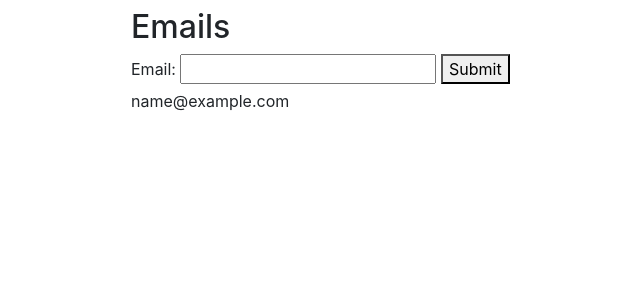
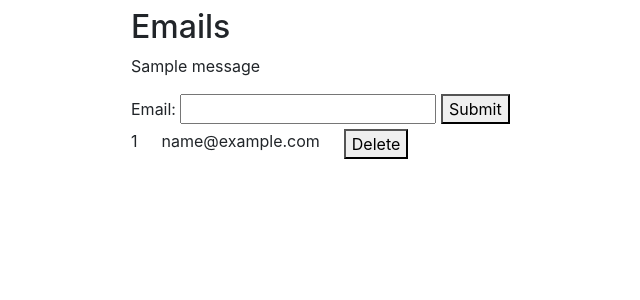
Before and after one commit to Jeremy-Hirschler/python, a Flask app: page / in a window 1280 px wide. Shown: the top 300 px of the page, without its empty margins (189-829 px from the left). Run offline with Flask 2, Linux system fonts and the light colour scheme; tables that the repository leaves empty or names only in its code hold one stand-in row (values such as "Sample post"); one stand-in notice (Sample message) is shown.

Commit message:
added delete route and flash for email validation

```diff
--- a/flask_MySQL/email_validate/server.py
+++ b/flask_MySQL/email_validate/server.py
@@ -1,6 +1,7 @@
-from flask import Flask, session, redirect, render_template, request
+from flask import Flask, session, redirect, render_template, request, flash
 from mysqlconnection import connectToMySQL
-
+import re
+EMAIL_REGEX = re.compile(r'^[a-zA-Z0-9.+_-]+@[a-zA-Z0-9._-]+\.[a-zA-Z]+$')
 
 app = Flask(__name__)
 app.secret_key = 'OSW'
@@ -14,12 +15,28 @@ def index():
 @app.route('/add_email', methods=['POST'])
 def add_email():
     mysql = connectToMySQL('emails')
+    if not EMAIL_REGEX.match(request.form['email']):
+        flash('Invalid email address!')
+
     data = {'email': request.form['email']}
 
     query = 'INSERT INTO user_emails (email_address) VALUES (%(email)s)'
+    print(query)
 
-    new_id = mysql.query_db(query, data)
-    print(new_id)
+    if '_flashes' not in session.keys():
+        new_id = mysql.query_db(query, data)
+        print(new_id)
+        return redirect('/')
+    else:
+        return redirect('/')
+
+
+@app.route('/delete/<int:id>', methods=['GET'])
+def delete_user(id):
+    mysql = connectToMySQL('emails')
+    print('id is:',id)
+    query = 'DELETE FROM user_emails WHERE id = {}'.format(id)
+    delete_user = mysql.query_db(query)
     return redirect('/')
 
 if __name__ == '__main__':
--- a/flask_MySQL/email_validate/templates/index.html
+++ b/flask_MySQL/email_validate/templates/index.html
@@ -12,13 +12,24 @@
 
 
         <h2>Emails</h2>
+        {% with messages = get_flashed_messages() %}
+            {%for message in messages: %}
+                <p>{{message}}</p>
+            {%endfor%}
+        {%endwith%}
         <form action="add_email" method="post">
             <label>Email:</label>
             <input type="text" name="email"/>
             <button>Submit</button>
         </form>
         {%for email in emails: %}
-            <p>{{email.email_address}}</p>
+        <div class="d-flex">
+            <p>{{email.id}}</p>
+            <p class="mx-4">{{email.email_address}}</p>
+            <form action="/delete/{{email.id}}" method="get">
+                <button>Delete</button>
+            </form>
+        </div>
         {%endfor%}
     </div>
 </body>
```
